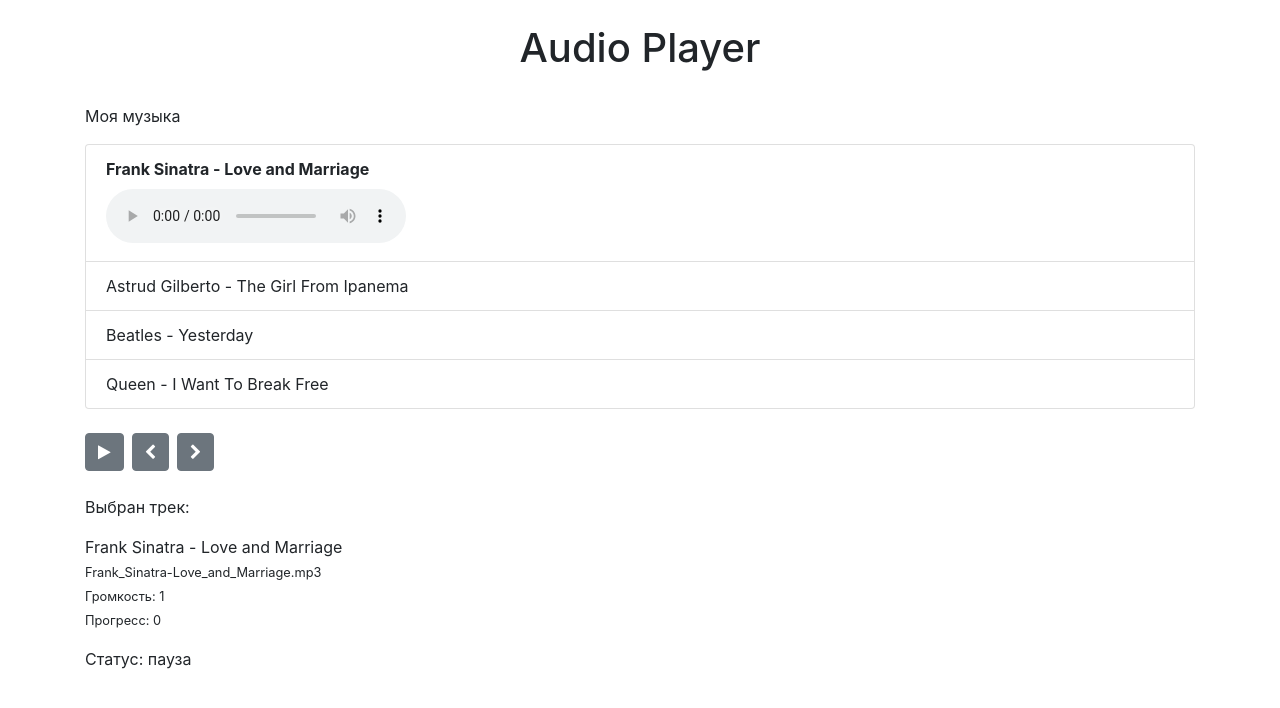
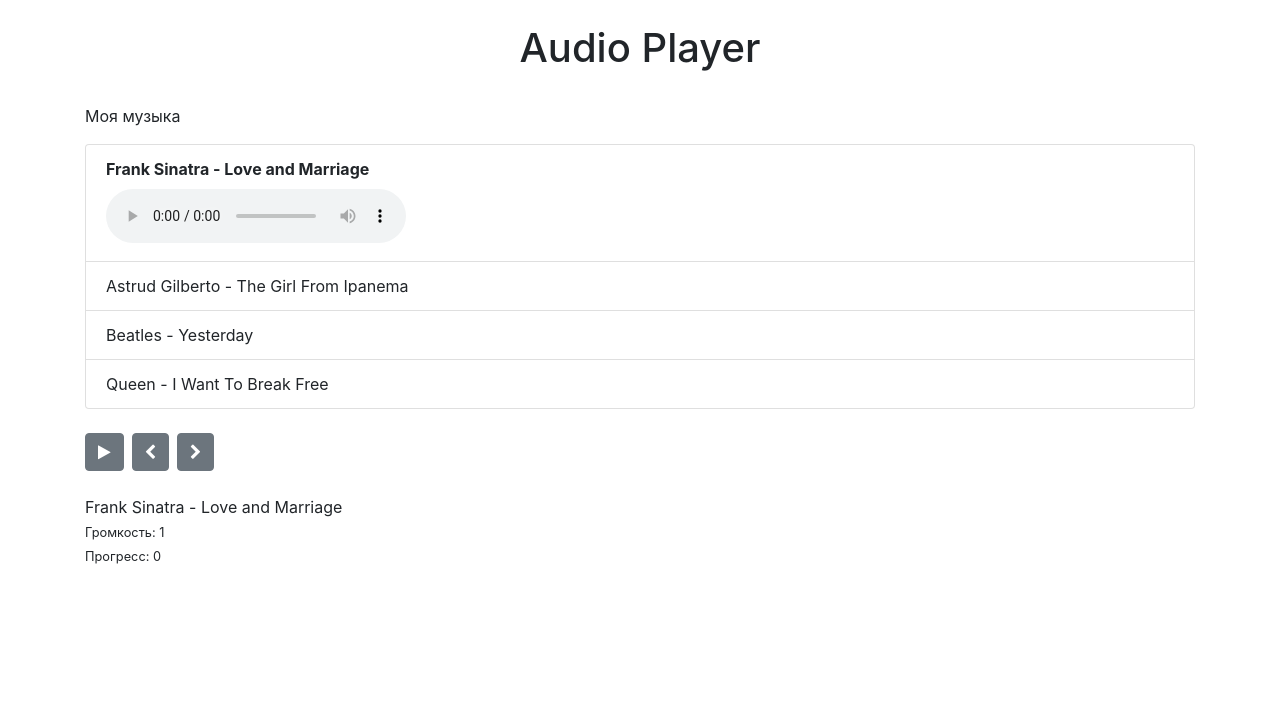
Before and after one commit to annamaria92/audioplayer, a Vue app: page / in a window 1280 px wide. Shown: the top 708 px of the page. Built offline with nearby package versions, Linux system fonts and the light colour scheme.

Commit message:
Remove unused debug information

```diff
--- a/src/App.vue
+++ b/src/App.vue
@@ -74,16 +74,12 @@
 
     <!-- <img alt="Vue logo" src="./assets/logo.png"> -->
 
-    <!-- Audio tracks block -->
     <div class="pb-4">
-      <p> Выбран трек: </p>
       <p> {{ this.audioTracks[this.currentaudioIndex].singer }} -
           {{ this.audioTracks[this.currentaudioIndex].song }} <br>
-        <small> {{ this.audioTracks[this.currentaudioIndex].fileName }} </small> <br>
         <small> Громкость: {{ this.audioTracks[this.currentaudioIndex].volume }} </small> <br>
         <small> Прогресс: {{ this.audioTracks[this.currentaudioIndex].time }} </small> <br>
       </p>
-      <p> Статус: {{ isPlaying ? "воспроизведение" : "пауза" }} </p>
     </div>
   </div>
 </template>
```
